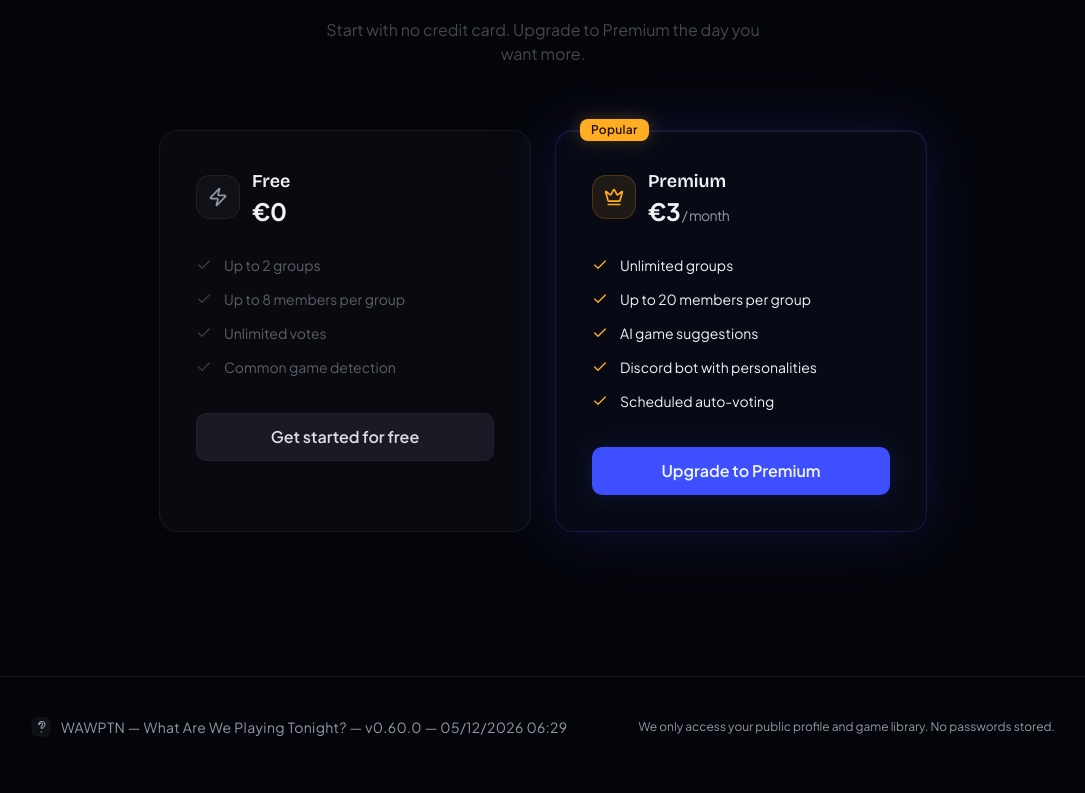
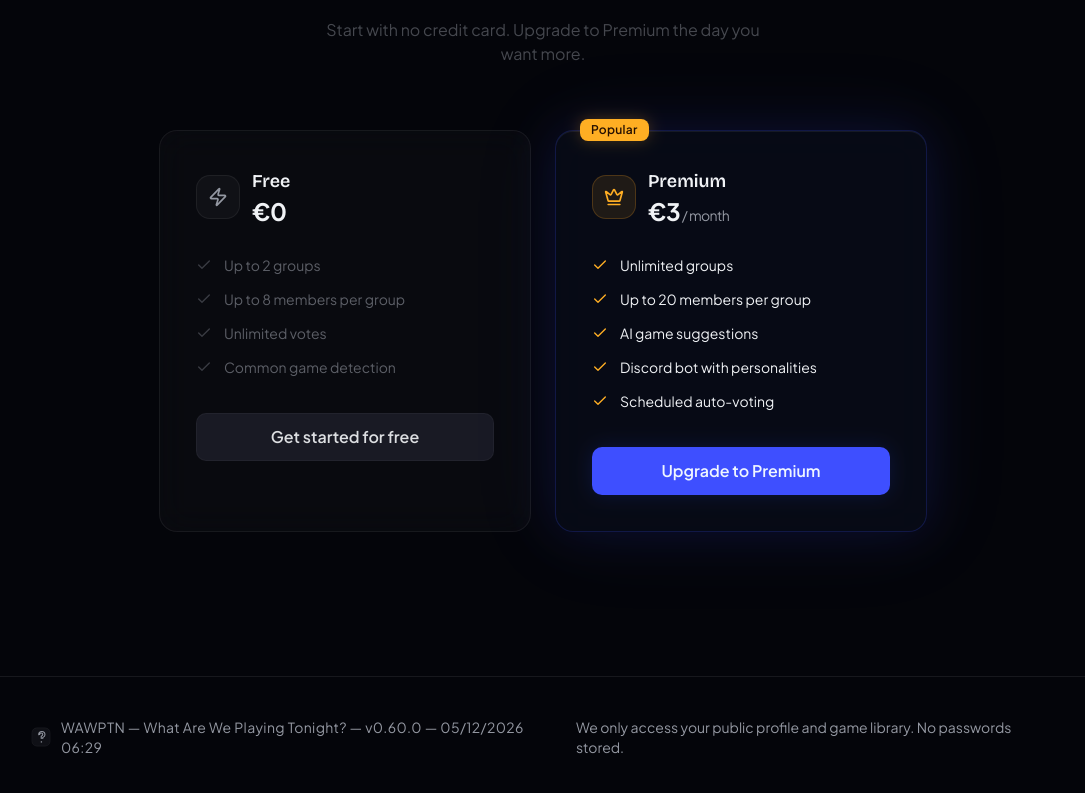
Before and after one commit to Wifsimster/wawptn, a React (Vite) app in the folder packages/frontend/: page / in a window 1280 px wide. Shown: the part 1820-2613 px from the top of the page, without its empty margins (97-1182 px from the left). Built offline with nearby package versions, Linux system fonts and the light colour scheme; no server answers.

Commit message:
fix(frontend): unify landing footer text size
Drop the text-xs override on the privacy line so it matches the text-sm
size of the WAWPTN/version line.

```diff
--- a/packages/frontend/src/pages/LandingPage.tsx
+++ b/packages/frontend/src/pages/LandingPage.tsx
@@ -392,7 +392,7 @@ export function LandingPage() {
               WAWPTN — {t('app.tagline')} — v{__APP_VERSION__} — {new Date(__BUILD_TIME__).toLocaleDateString('fr-FR', { day: '2-digit', month: '2-digit', year: 'numeric', hour: '2-digit', minute: '2-digit' })}
             </span>
           </div>
-          <p className="text-xs">{t('login.privacy')}</p>
+          <p>{t('login.privacy')}</p>
         </div>
       </footer>
     </div>
```
